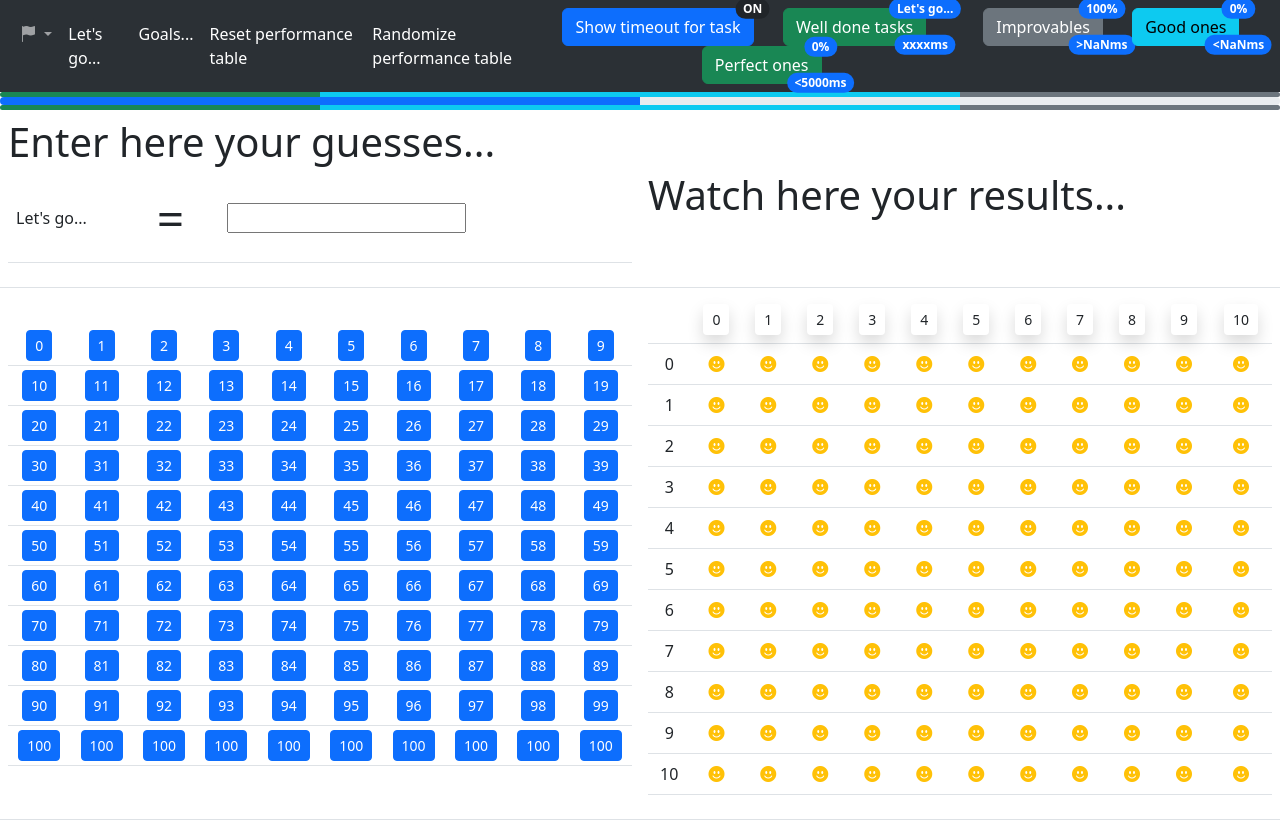
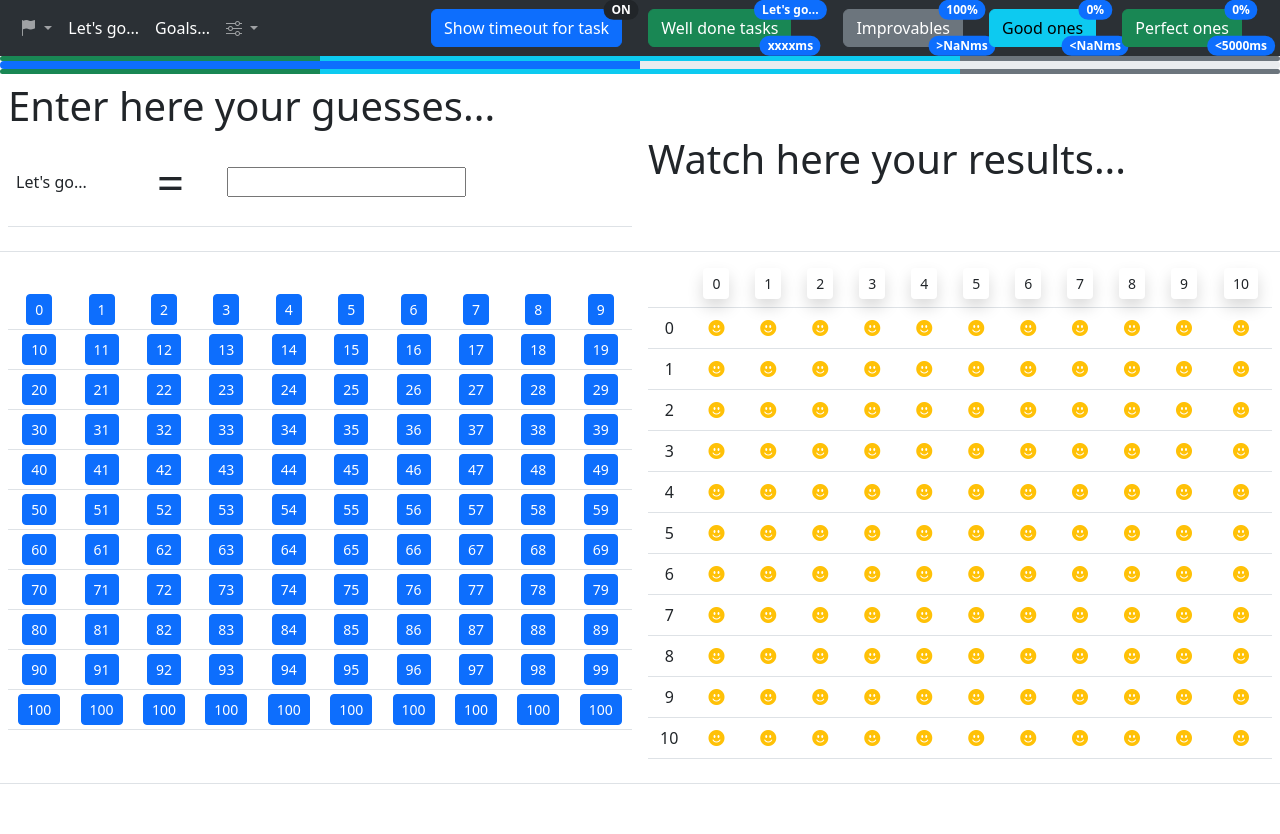
Before and after one commit to hastmu/The_amazing_1x1_trainer, a website: page index.html in a window 1280 px wide. After the commit the page ends 800 px from the top, so only its background shows below. Drawn offline with nearby package versions, Linux system fonts and the light colour scheme.

Commit message:
cleanup menue

```diff
--- a/index.html
+++ b/index.html
@@ -27,8 +27,8 @@
                       <div class="dropdown-divider"></div>
                       <a class="dropdown-item" href="#">Something else here</a>
                     </div>
-                  </li>
-                            <li class="nav-item">
+                </li>
+                <li class="nav-item">
                     <a class="nav-link active" aria-current="page" href="#" onclick="next()"
                     data-bs-toggle="tooltip" data-bs-placement="bottom" data-bs-title="tbu">
                         <lang>start</lang>
@@ -44,11 +44,14 @@
                         </a>
                     </span>
                 </li>
-                <li class="nav-item">
-                    <a class="nav-link active" aria-current="page" href="#" onclick="reset()"><lang>reset_performance</lang></a>
-                </li>
-                <li class="nav-item">
-                    <a class="nav-link active" aria-current="page" href="#" onclick="random()"><lang>random_performance</lang></a>
+                <li class="nav-item dropdown">
+                    <a class="nav-link dropdown-toggle" href="#" id="navbarDropdown" role="button" data-bs-toggle="dropdown" aria-haspopup="true" aria-expanded="false">
+                        <i class="bi bi-sliders"></i>
+                    </a>
+                    <div class="dropdown-menu" aria-labelledby="navbarDropdown" id="langoptions">
+                      <a class="dropdown-item" aria-current="page" href="#" onclick="reset()"><lang>reset_performance</lang></a>
+                      <a class="dropdown-item" aria-current="page" href="#" onclick="random()"><lang>random_performance</lang></a>
+                    </div>
                 </li>
             </ul>
             <ul class="nav nav-pills nav-fill">
```
